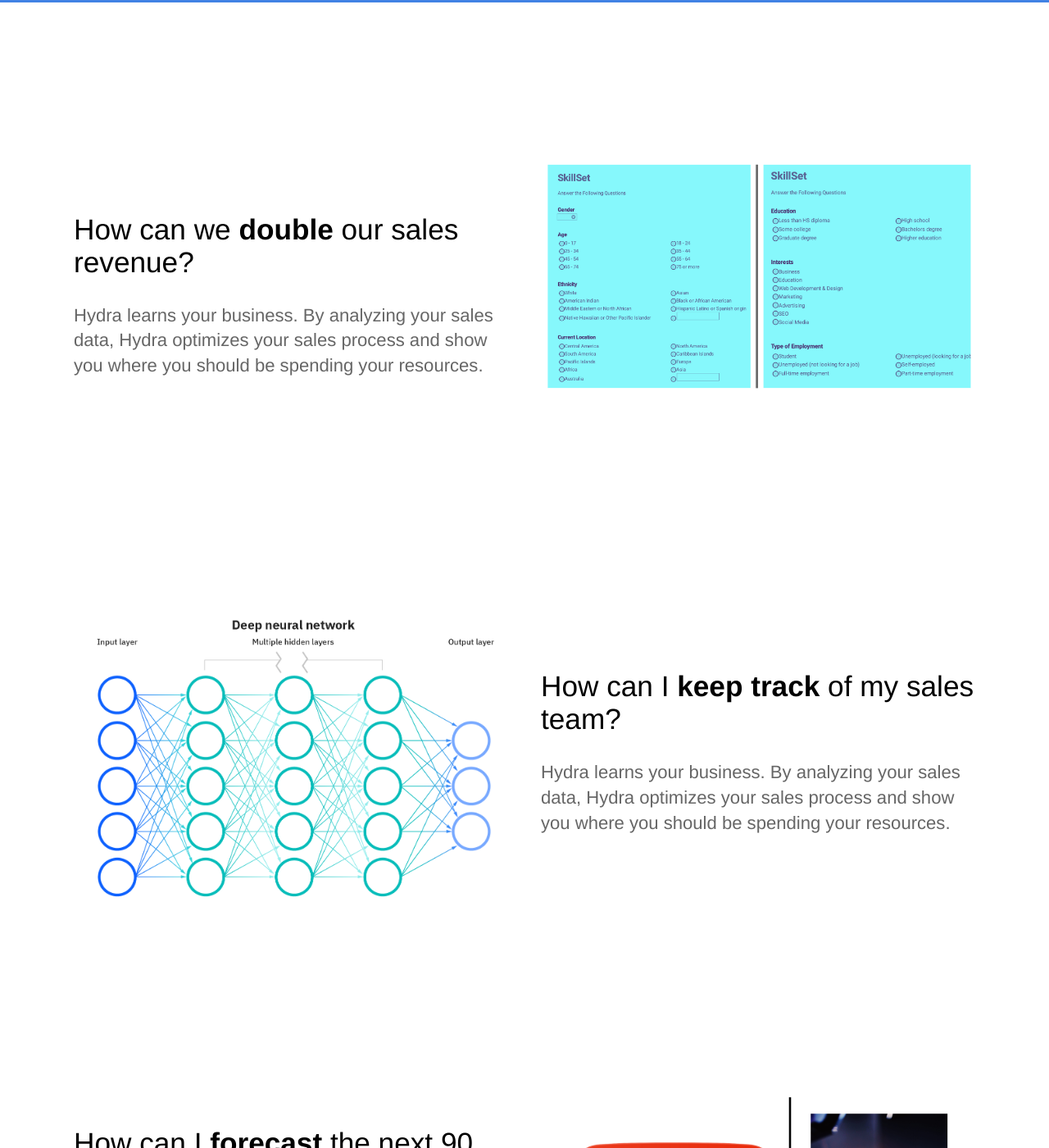
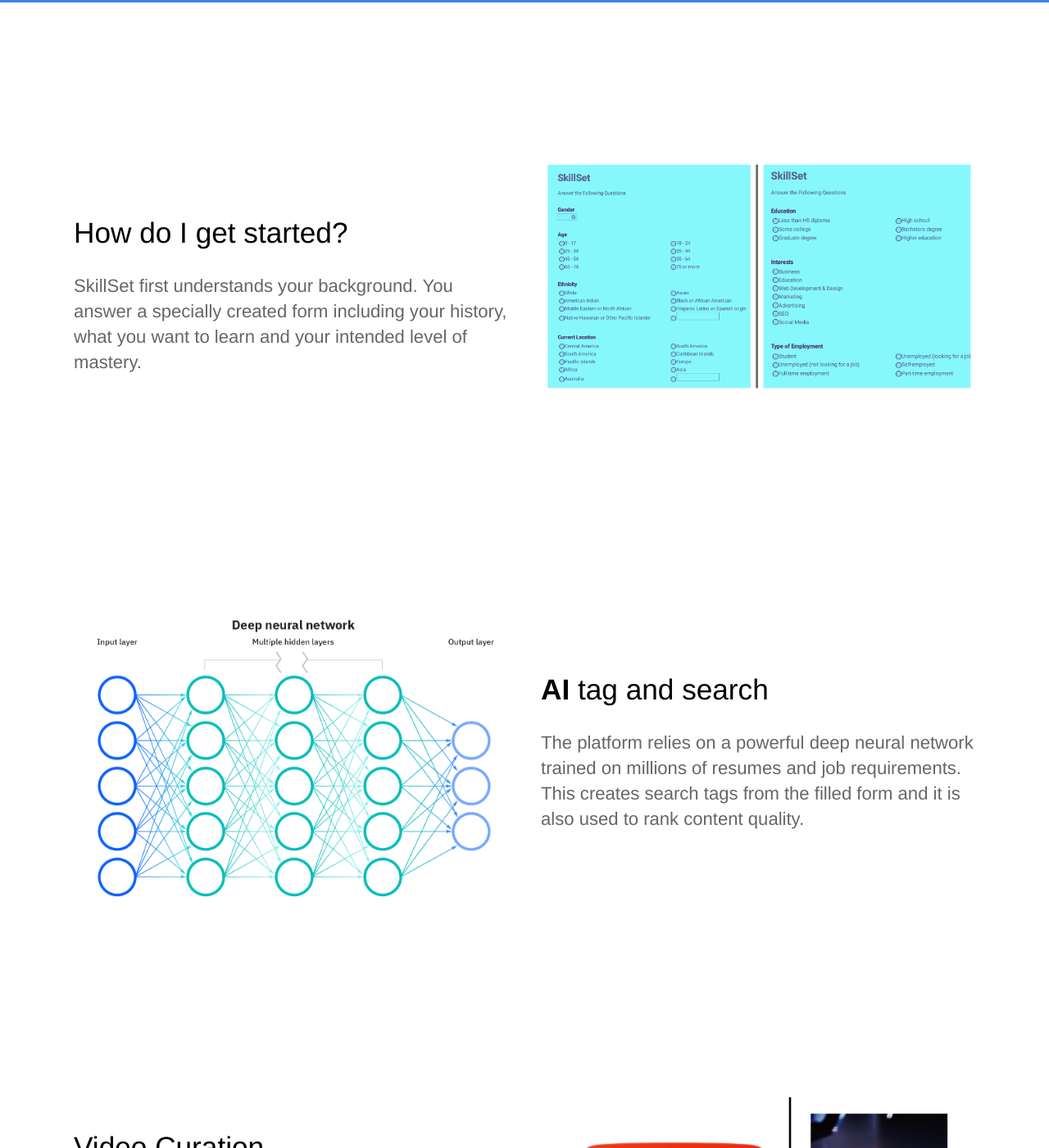
Before and after one commit to voltafluxhq/voltafluxhq.github.io, a Jekyll site: the page built from index.html, in a window 1280 px wide and 1400 px high, scrolled down 836 px. Shown: the whole window at 82% size. Built offline with Jekyll 4.4.1, drawn with Linux system fonts in a browser that asks for light colours; some of the changed text lies outside the part shown.

Commit message:
update site content

```diff
--- a/index.html
+++ b/index.html
@@ -17,9 +17,9 @@
 	<section>
 		<div class="container flex">
 			<div class="text editable">
-				<h2>How can we <strong>double</strong> our sales revenue?</h2>
-				<p>Hydra learns your business. By analyzing your sales data, Hydra optimizes your sales process and show
-					you where you should be spending your resources. </p>
+				<h2>How do I get started?</h2>
+				<p>SkillSet first understands your background. You answer a specially created form including your
+					history, what you want to learn and your intended level of mastery. </p>
 			</div>
 			<div class="image">
 				<img src="{{ site.baseurl }}/images/form.png" alt="form" />
@@ -30,9 +30,11 @@
 	<section>
 		<div class="container flex">
 			<div class="text editable">
-				<h2>How can I <strong>keep track</strong> of my sales team?</h2>
-				<p>Hydra learns your business. By analyzing your sales data, Hydra optimizes your sales process and show
-					you where you should be spending your resources.</p>
+				<h2><strong>AI</strong> tag and search</h2>
+				<p>The platform relies on a powerful deep neural network trained on millions of resumes and job
+					requirements. This creates search tags from the filled form and it is also used to rank content
+					quality.
+				</p>
 			</div>
 			<div class="image">
 				<img src="{{ site.baseurl }}/images/neural-network.png" alt="neural network" />
@@ -43,9 +45,10 @@
 	<section>
 		<div class="container flex">
 			<div class="text editable">
-				<h2>How can I <strong>forecast</strong> the next 90 days?</h2>
-				<p>Hydra learns your business. By analyzing your sales data, Hydra optimizes your sales process and show
-					you where you should be spending your resources.</p>
+				<h2>Video Curation</h2>
+				<p>SkillSet relies on open video data sources such as YouTube and its own community driven video sharing
+					service
+					to search through and curate a learning curriculum for any skill. </p>
 			</div>
 			<div class="image">
 				<img src="{{ site.baseurl }}/images/youtube-record.png" alt="youtube/record" />
```
Also changed, not shown: pricing.html (deleted, +0 -97 lines).
